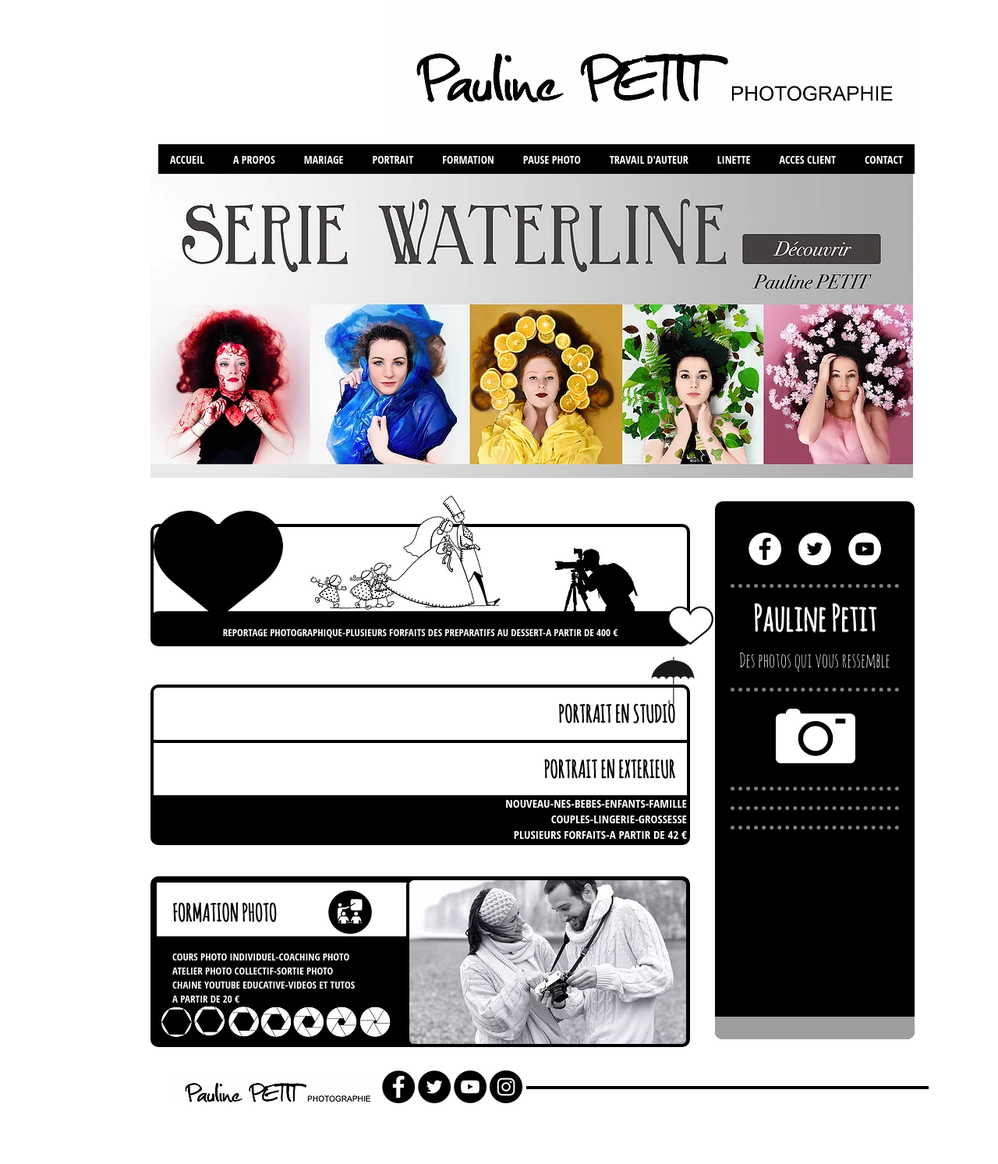
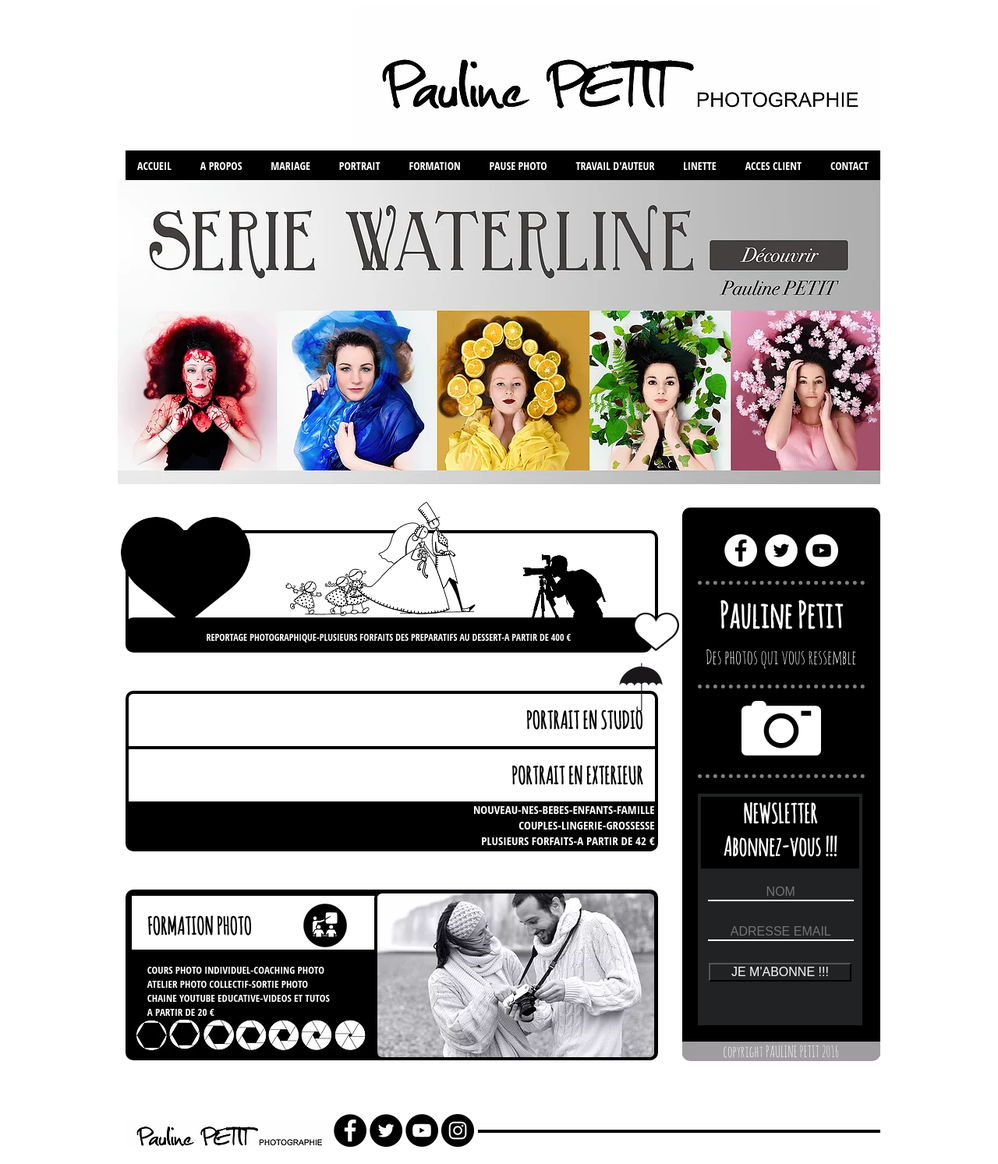
Before and after one commit to escalusVI/site-pauline-photo, a PHP site: page / in a window 1280 px wide; the page is wider, and only the part inside the window is pictured. Shown: that part at 78% size. Before the commit the page ends 1415 px from the top of that part, so only its background shows below. Run offline with PHP 8.4, Linux system fonts and the light colour scheme.

Commit message:
correction taille en % et ajout formulaire

```diff
--- a/include/aside.php
+++ b/include/aside.php
@@ -1,15 +1,15 @@
-<div>
+<div class="section">
 	<a href="https://www.facebook.com/PAULINE-PETIT-PHOTOGRAPHIE-286415164755124/" target="_blank"><img src="images/facebook.png"/></a>
 	<a href="https://twitter.com/paulinepetitpro" target="_blank"><img src="images/twitter.png"/></a>
 	<a href="https://www.youtube.com/channel/UC5mXEYHSl4xjmG2ZKfBGyjw" target="_blank"><img src="images/youtube.png"/></a>
 </div>
 
-<div>
+<div class="section">
 	<h1>Pauline Petit</h1>
 	<p>Des photos qui vous ressemble</p>
 </div>
 
-<div>
+<div class="section">
 	<img src="images/appareil.png"/>
 </div>
 
@@ -17,7 +17,21 @@
 
 </div>
 
+<div id="formulaire">
+<h2>NEWSLETTER</br>Abonnez-vous !!!</h2>
+<form method="post" action="traitement.php">
+	<p>
+		<input type="text" name="Nom" placeholder="NOM" class="saisie"/>
+	</p>
+	<p>
+		<input type="email" name="E-mail" placeholder="ADRESSE EMAIL" class="saisie"/>
+	</p>
 
-<div>
-<img src="images/barreGrise.png" id="barreGrise"/>
+	<input type="submit" value="JE M'ABONNE !!!" id="envoyer"/>
+
+	</form>
 </div>
+<div id="barreCopyright">
+	<p id="copyright">copyright PAULINE PETIT 2016</p>
+
+</div>
--- a/index.php
+++ b/index.php
@@ -7,6 +7,7 @@
 		<title>Index</title>
 	</head>
 
+	<div id="html">
 	<body>
 		<header>
 			<?php include ("include/header.php");?>
@@ -62,5 +63,5 @@
 			<?php include ("include/footer.php");?>
 		</footer>
 	</body>
-
+	</div>
 </html>
--- a/style.css
+++ b/style.css
@@ -3,15 +3,17 @@
 	src: url('font/amatic/AmaticSC-Regular.ttf') format('truetype');
 }
 
-html{
-	width: 1366px;
+#html{
+	width: 100%;
 }
 
 body{
-	width: 980px;
-	margin: auto;
+	width: 978px;
 	display: flex;
 	flex-direction: column;
+	margin-left: auto;
+	margin-right: auto;
+
 }
 
 /*--------------------------------------------------------------------------header--------------------------------------------------------*/
@@ -72,11 +74,10 @@ header a{
 /*------------------------------------------------------------------footer------------------------------------------------------------------*/
 
 footer{
-	width: 980px;
-	height: 72px;
+	width: 100%;
 	position: relative;
 	padding: 10px;
-	margin: 20px;
+	margin-top: 6%;
 }
 
 
--- a/styleIndex.css
+++ b/styleIndex.css
@@ -6,22 +6,21 @@ section{
 
 
 article{
-	width: 684px;
+	width: 69%;
 	border: 4px black solid;
-	margin: 40px;
+	margin: 5% 0 0 1%;
 	position: relative;
-	margin:40px 0 0 0px;
 	border-radius: 10px;
 
 }
 /*-----------------------------------------------------------------article mariage----------------------------------------------------------------------------*/
 #mariage p{
-	width: 692px;
+	width: 100%;
 	height: 45px;
 	background-color: black;
 	color: white;
 	font-family: 'open sans condensed',sans-serif;
-	font-size: 13px;
+	font-size: 12px;
 	text-align: center;
 	position: absolute;
 	bottom: -15px;
@@ -57,13 +56,14 @@ article{
 	height: 149px;
 	position: absolute;
 	bottom: 15px;
+	left: -10px;
 }
 
 #coeurBlanc{
 	width: 58.53px;
 	height: 53px;
 	position: absolute;
-	right: -30px;
+	right: -35px;
 	bottom: 0px;
 	z-index: 1;
 }
@@ -161,8 +161,8 @@ article{
 
 /*-----------------------------------------------------------------aside--------------------------------------------------------------------------------------*/
 aside{
-	width: 256px;
-	height: 670px;
+	width: 26%;
+	height: 61%;
 	background-color: black;
 	border-radius: 10px;
 	color: #ffffff;
@@ -176,11 +176,13 @@ aside{
 
 aside div{
 	margin: 0 20px 0 20px;
-	border-bottom: 5px grey dotted;
 	text-align: center;
 	padding: 10px;
 	font-family: amatic;
+}
 
+.section{
+	border-bottom: 5px grey dotted;
 }
 
 aside h1{
@@ -194,14 +196,62 @@ aside p{
 }
 
 aside img{
-	margin: 10px;
+	margin: 2%;
 }
 
-#barreGrise{
+#barreCopyright{
+width: 100%;
+margin-left: 0px;
+padding: 0px;
+}
+
+#copyright{
+	color: white;
+	font-size: 20px;
+	margin-top: 21px;
+	background-image: url("images/barreGrise.png");
+	border-radius: 0 0 10px 10px;
 	position: absolute;
-	bottom: -10px;
-	left: -10px;
-	border-radius: 0 0 10px 10px;
+	width: 100%;
+	bottom: -11px;
+}
+
+/*************************/
+/*       formulaire     */
+/************************/
+
+#formulaire{
+	border: 4px solid #202223;
+	background-color: #202223;
+	padding: 0px;
+	height: 289px;
+	width: 80%;
+}
+
+#formulaire h2{
+	background-color: black;
+	margin: 0px;
+	height: 92px;
+	font-size: 33px;
+}
+
+.saisie, #envoyer{
+ background-color: #202223;
+ color: white;
+ font-size: 16px;
+ margin: 9px;
+}
+
+.saisie{
+	background-color: #202223;
+	 border: none;
+	  border-bottom: 2px white solid;
+
+}
+
+#formulaire input{
+	text-align: center;
+	width: 90%;
 }
 /*--------------------------------------------------------------fin du aside---------------------------------------------------------------*/
 
```
